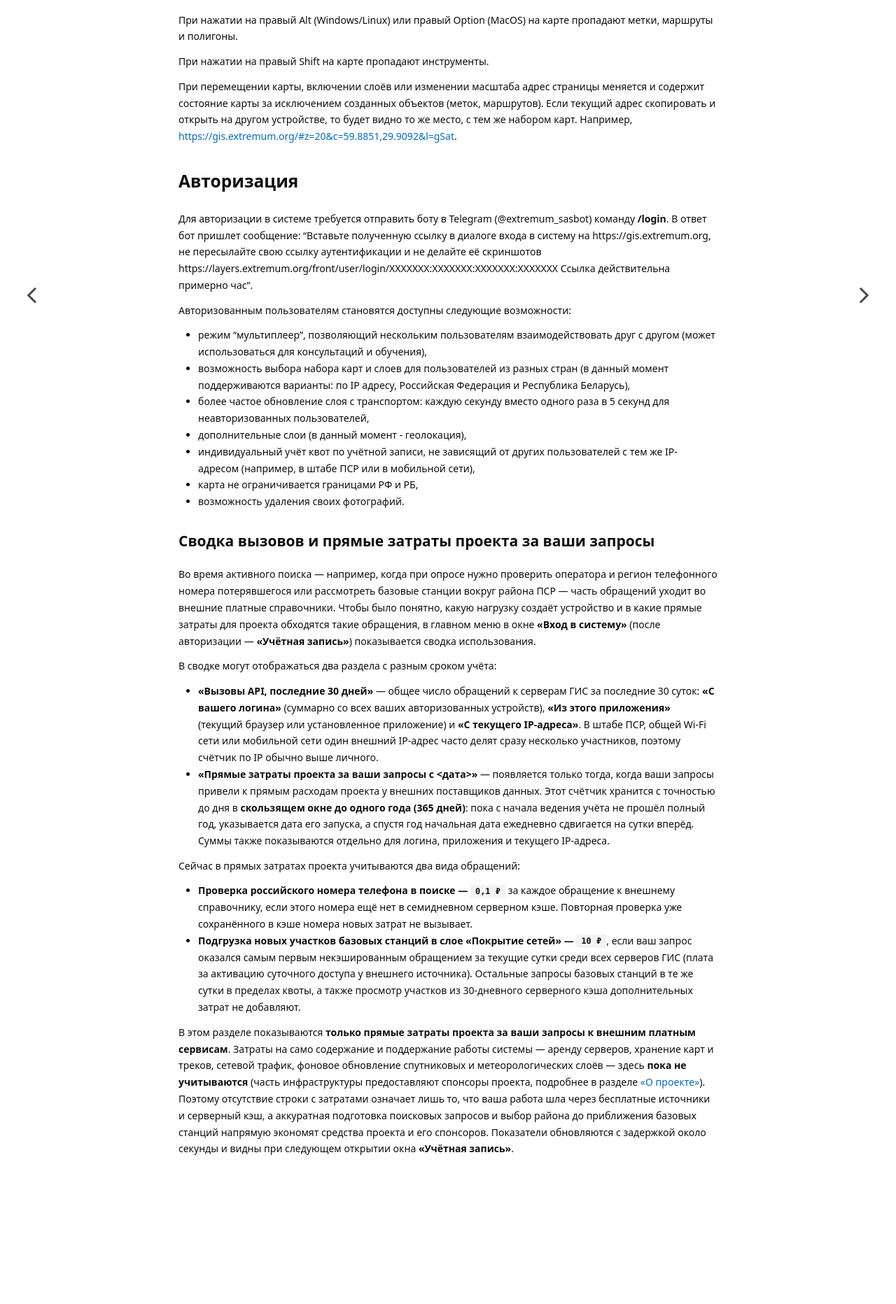
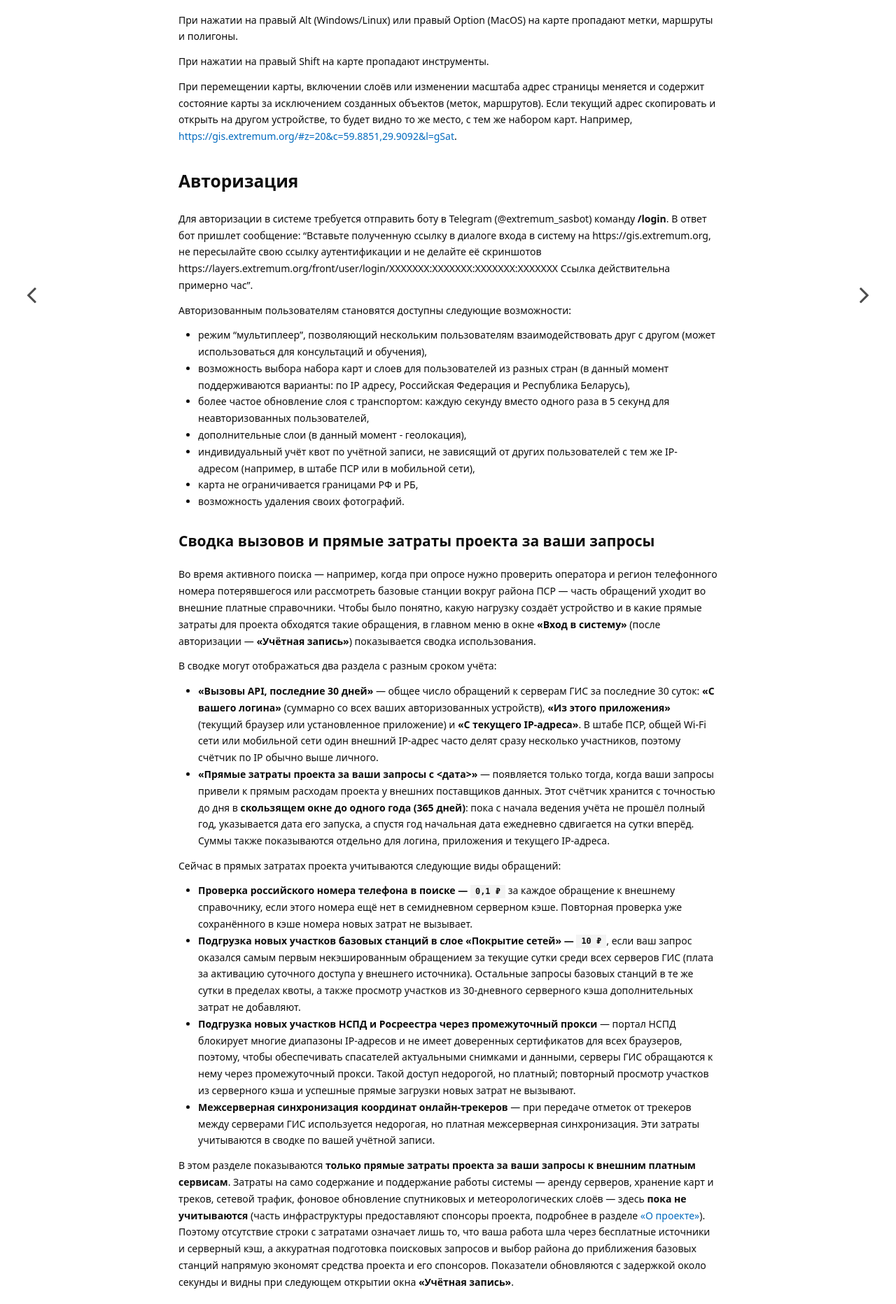
Before and after one commit to extremum-search-and-rescue/help.gis, a Jekyll site: the page built from _posts/2023-05-20-intro.md, in a window 1280 px wide. Shown: the part 1122-2986 px from the top of the page at 70% size. Built offline with Jekyll 4.4.1, drawn with Linux system fonts in a browser that asks for light colours.

Commit message:
help document proxy and tracker sync expenses

```diff
--- a/_posts/2023-05-20-intro.md
+++ b/_posts/2023-05-20-intro.md
@@ -47,9 +47,11 @@ https://layers.extremum.org/front/user/login/XXXXXXX:XXXXXXX:XXXXXXX:XXXXXXX
 - **«Вызовы API, последние 30 дней»** — общее число обращений к серверам ГИС за последние 30 суток: **«С вашего логина»** (суммарно со всех ваших авторизованных устройств), **«Из этого приложения»** (текущий браузер или установленное приложение) и **«С текущего IP-адреса»**. В штабе ПСР, общей Wi‑Fi сети или мобильной сети один внешний IP-адрес часто делят сразу несколько участников, поэтому счётчик по IP обычно выше личного.
 - **«Прямые затраты проекта за ваши запросы с \<дата\>»** — появляется только тогда, когда ваши запросы привели к прямым расходам проекта у внешних поставщиков данных. Этот счётчик хранится с точностью до дня в **скользящем окне до одного года (365 дней)**: пока с начала ведения учёта не прошёл полный год, указывается дата его запуска, а спустя год начальная дата ежедневно сдвигается на сутки вперёд. Суммы также показываются отдельно для логина, приложения и текущего IP-адреса.
 
-Сейчас в прямых затратах проекта учитываются два вида обращений:
+Сейчас в прямых затратах проекта учитываются следующие виды обращений:
 
 - **Проверка российского номера телефона в поиске — `0,1 ₽`** за каждое обращение к внешнему справочнику, если этого номера ещё нет в семидневном серверном кэше. Повторная проверка уже сохранённого в кэше номера новых затрат не вызывает.
 - **Подгрузка новых участков базовых станций в слое «Покрытие сетей» — `10 ₽`**, если ваш запрос оказался самым первым некэшированным обращением за текущие сутки среди всех серверов ГИС (плата за активацию суточного доступа у внешнего источника). Остальные запросы базовых станций в те же сутки в пределах квоты, а также просмотр участков из 30-дневного серверного кэша дополнительных затрат не добавляют.
+- **Подгрузка новых участков НСПД и Росреестра через промежуточный прокси** — портал НСПД блокирует многие диапазоны IP-адресов и не имеет доверенных сертификатов для всех браузеров, поэтому, чтобы обеспечивать спасателей актуальными снимками и данными, серверы ГИС обращаются к нему через промежуточный прокси. Такой доступ недорогой, но платный; повторный просмотр участков из серверного кэша и успешные прямые загрузки новых затрат не вызывают.
+- **Межсерверная синхронизация координат онлайн-трекеров** — при передаче отметок от трекеров между серверами ГИС используется недорогая, но платная межсерверная синхронизация. Эти затраты учитываются в сводке по вашей учётной записи.
 
 В этом разделе показываются **только прямые затраты проекта за ваши запросы к внешним платным сервисам**. Затраты на само содержание и поддержание работы системы — аренду серверов, хранение карт и треков, сетевой трафик, фоновое обновление спутниковых и метеорологических слоёв — здесь **пока не учитываются** (часть инфраструктуры предоставляют спонсоры проекта, подробнее в разделе [«О проекте»](/about.html)). Поэтому отсутствие строки с затратами означает лишь то, что ваша работа шла через бесплатные источники и серверный кэш, а аккуратная подготовка поисковых запросов и выбор района до приближения базовых станций напрямую экономят средства проекта и его спонсоров. Показатели обновляются с задержкой около секунды и видны при следующем открытии окна **«Учётная запись»**.
```
Also changed, not shown: _posts/2023-06-12-ui-maps-and-layers.md (+2 -0 lines), _posts/2023-06-17-online-tracking.md (+2 -0 lines).
